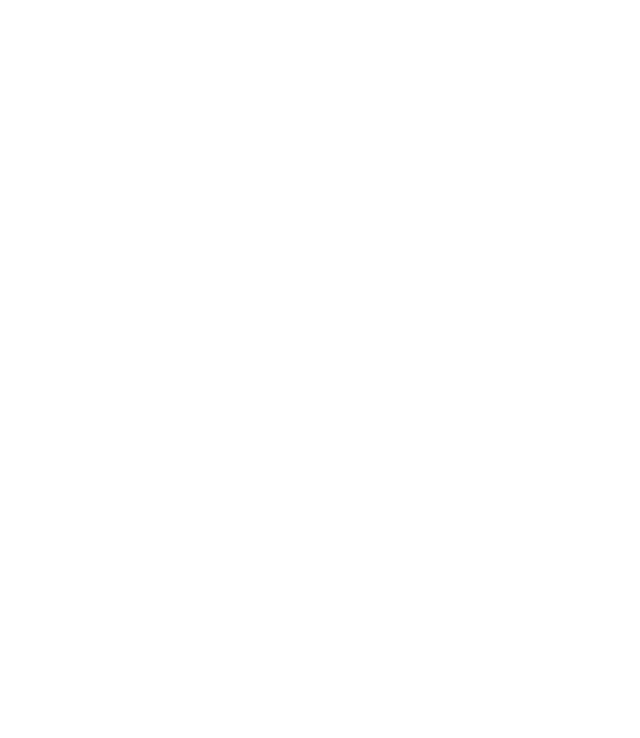
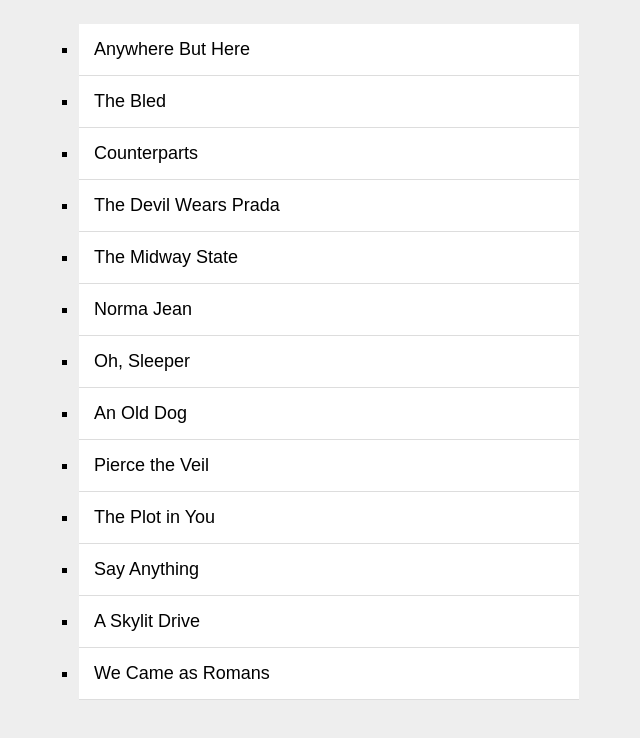
Before and after one commit to acciojob/sorting-articles-tusharmaurya2k, a website: page main.html in a window 1280 px wide. Shown: the whole page, without its empty margins (311-951 px from the left). Drawn offline with Linux system fonts and the light colour scheme.

Commit message:
created a submission

```diff
--- a/main.html
+++ b/main.html
@@ -3,13 +3,14 @@
 <html>
 
 <head>
-	<link rel="stylesheet" href="styles.css">
+<link rel="stylesheet" href="styles.css">
 </head>
 
 <body>
-	<!-- the entire body must be written by student -->
-    <script type="text/javascript" src="./script.js">
-</script>
+
+<ul id="band"></ul>
+
+<script src="./script.js"></script>
 
 </body>
 
--- a/script.js
+++ b/script.js
@@ -1 +1,29 @@
-//your JS code here. If required.
+const bands = [
+'The Plot in You',
+'The Devil Wears Prada',
+'Pierce the Veil',
+'Norma Jean',
+'The Bled',
+'Say Anything',
+'The Midway State',
+'We Came as Romans',
+'Counterparts',
+'Oh, Sleeper',
+'A Skylit Drive',
+'Anywhere But Here',
+'An Old Dog'
+];
+
+function strip(name){
+  return name.replace(/^(a |an |the )/i, '').trim();
+}
+
+const sortedBands = bands.sort((a,b)=>{
+  return strip(a).localeCompare(strip(b));
+});
+
+const ul = document.getElementById("band");
+
+ul.innerHTML = sortedBands
+  .map(band => `<li>${band}</li>`)
+  .join('');
--- a/styles.css
+++ b/styles.css
@@ -1 +1,19 @@
-/*  your css code here. If applicable */
+body{
+font-family: Arial;
+background:#eee;
+display:flex;
+justify-content:center;
+}
+
+#band{
+list-style:square;
+width:500px;
+background:white;
+padding:0;
+}
+
+#band li{
+padding:15px;
+border-bottom:1px solid #ddd;
+font-size:18px;
+}
```
